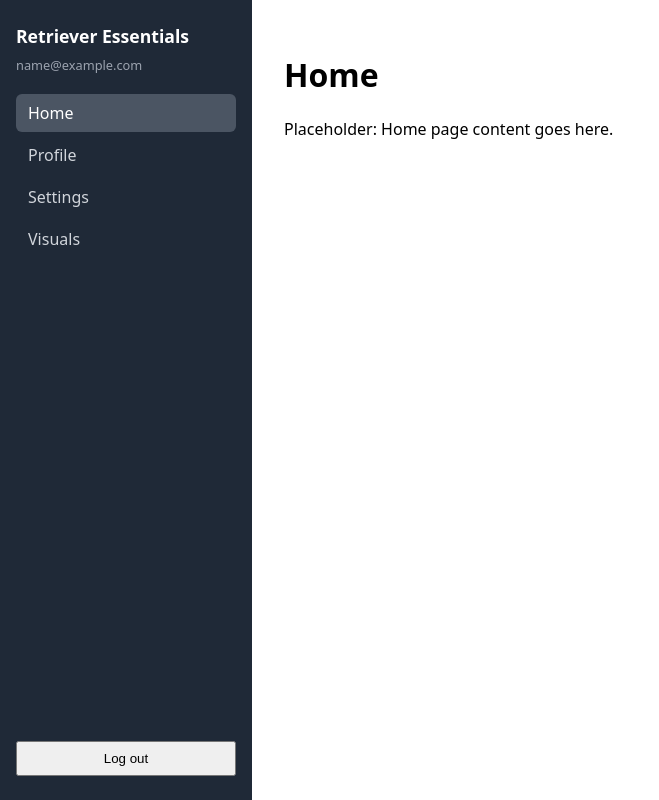
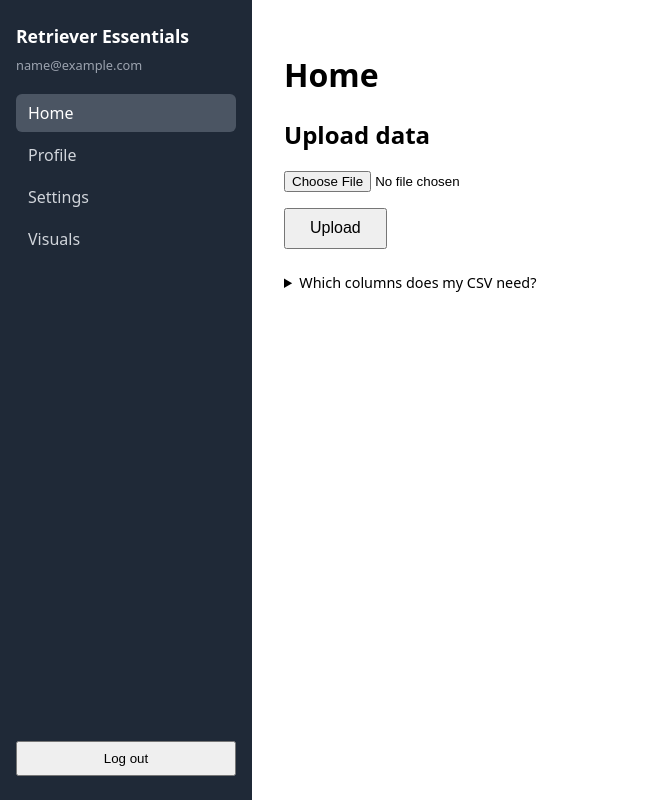
Before and after one commit to botcheez/Retriever-Essentials, a React (Create React App) app in the folder frontend/dream-team-app/: page /login in a window 1280 px wide. Both pictures are taken after typing "name@example.com", "Sample123" into the empty fields and a click on the button "Log in". Shown: the whole page, without its empty margins (0-659 px from the left). Built offline with nearby package versions, Linux system fonts and the light colour scheme; no server answers.

Commit message:
added upload format to only allow csv files

```diff
--- a/frontend/dream-team-app/src/App.css
+++ b/frontend/dream-team-app/src/App.css
@@ -79,3 +79,17 @@
   padding: 0.6rem 0.8rem;
   font-size: 0.9rem;
 }
+
+/* ---- Upload form ---- */
+.upload-form { display: flex; flex-direction: column; gap: 1rem; max-width: 420px; }
+.upload-form .btn { align-self: flex-start; padding: 0.6rem 1.5rem; }
+.success-message {
+  background: #e7f6ec;
+  color: #1a7f37;
+  border: 1px solid #b7e4c7;
+  border-radius: 6px;
+  padding: 0.6rem 0.8rem;
+  font-size: 0.9rem;
+}
+.upload-help { margin-top: 1.5rem; font-size: 0.9rem; max-width: 420px; }
+.upload-help p { word-break: break-word; color: #4b5563; }
--- a/frontend/dream-team-app/src/api.js
+++ b/frontend/dream-team-app/src/api.js
@@ -36,7 +36,9 @@ async function request(path, options = {}) {
 
   // fetch does NOT throw on 400/401/500, so we do it ourselves.
   if (!res.ok) {
-    throw new Error(data?.message || `Request failed (${res.status})`);
+    const err = new Error(data?.message || `Request failed (${res.status})`);
+    err.data = data; // keep the full response (e.g. missingColumns) for pages that want it
+    throw err;
   }
   return data;
 }
--- a/frontend/dream-team-app/src/pages/dashboard/DashboardHome.jsx
+++ b/frontend/dream-team-app/src/pages/dashboard/DashboardHome.jsx
@@ -1,8 +1,111 @@
+import { useState } from "react";
+import { upload } from "../../api";
+import Loading from "../../components/Loading";
+import ErrorMessage from "../../components/ErrorMessage";
+import Button from "../../components/Button";
+
+// Columns the backend requires (see backend/routes/dataRoutes.js).
+// Keep this list in sync with the backend if it changes.
+const REQUIRED_COLUMNS = [
+  "organization_ID", "term_code", "activity_date", "unit_code",
+  "activity_type", "event_name", "quantity", "level", "class_standing",
+  "enrollment_status", "race", "gender", "pell_eligible", "first_gen",
+  "transfer", "housing", "college",
+];
+
+const MAX_SIZE_MB = 5; // the backend rejects bigger files
+
 function DashboardHome() {
+  const [file, setFile] = useState(null);
+  const [loading, setLoading] = useState(false);
+  const [error, setError] = useState("");
+  const [missingColumns, setMissingColumns] = useState([]);
+  const [success, setSuccess] = useState("");
+  // Changing this key makes React rebuild the file input, which clears it.
+  const [inputKey, setInputKey] = useState(0);
+
+  function handleFileChange(e) {
+    setFile(e.target.files[0] || null);
+    setError("");
+    setMissingColumns([]);
+    setSuccess("");
+  }
+
+  async function handleSubmit(e) {
+    e.preventDefault();
+
+    // Quick checks in the browser, before sending anything.
+    if (!file) {
+      setError("Please choose a file first.");
+      return;
+    }
+    if (!file.name.toLowerCase().endsWith(".csv")) {
+      setError("Only CSV files are supported right now.");
+      return;
+    }
+    if (file.size > MAX_SIZE_MB * 1024 * 1024) {
+      setError(`File is too large (max ${MAX_SIZE_MB} MB).`);
+      return;
+    }
+
+    setLoading(true);
+    setError("");
+    setMissingColumns([]);
+    setSuccess("");
+
+    try {
+      // The backend reads the file from a form field named "file".
+      const formData = new FormData();
+      formData.append("file", file);
+
+      const result = await upload("/data/upload", formData);
+
+      setSuccess(`${result.message}: ${result.recordsSaved} records saved from ${result.fileName}.`);
+      setFile(null);
+      setInputKey((k) => k + 1); // clear the file picker
+    } catch (err) {
+      setError(err.message);
+      setMissingColumns(err.data?.missingColumns || []);
+    } finally {
+      setLoading(false); // runs whether it worked or failed
+    }
+  }
+
   return (
     <div>
       <h1>Home</h1>
-      <p>Placeholder: Home page content goes here.</p>
+
+      <h2>Upload data</h2>
+      <form className="upload-form" onSubmit={handleSubmit}>
+        <input
+          key={inputKey}
+          type="file"
+          accept=".csv"
+          onChange={handleFileChange}
+          disabled={loading}
+        />
+
+        <Button type="submit" disabled={loading}>
+          Upload
+        </Button>
+
+        {loading && <Loading message="Uploading..." />}
+
+        <ErrorMessage message={error} />
+
+        {missingColumns.length > 0 && (
+          <div className="error-message">
+            Missing columns: {missingColumns.join(", ")}
+          </div>
+        )}
+
+        {success && <div className="success-message">{success}</div>}
+      </form>
+
+      <details className="upload-help">
+        <summary>Which columns does my CSV need?</summary>
+        <p>{REQUIRED_COLUMNS.join(", ")}</p>
+      </details>
     </div>
   );
 }
```
Also changed, not shown: 2 other files (tests, documents, lock files or other folders).
